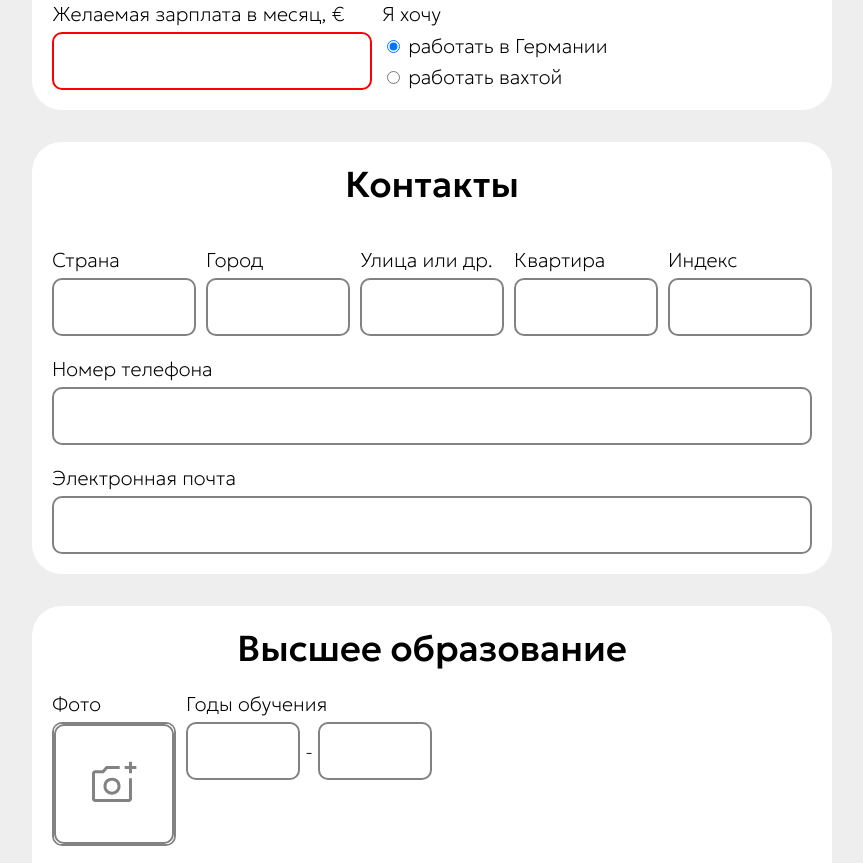
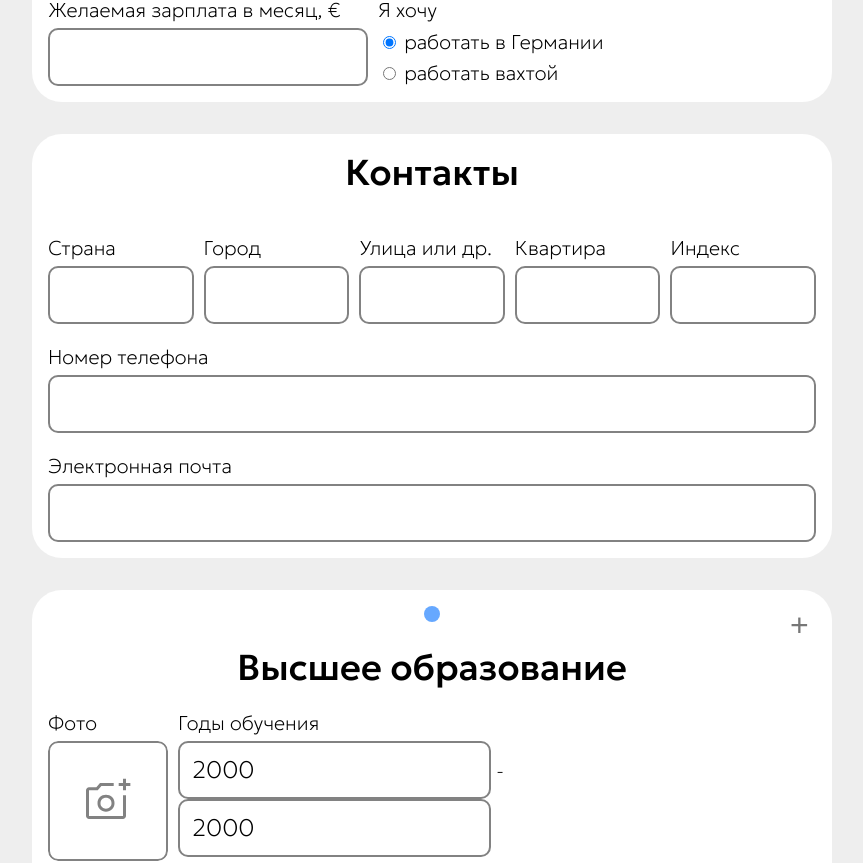
Before and after one commit to IgorSulj/jobsite, a SvelteKit app: page /form in a window 1280 px wide. Shown: the part 575-1438 px from the top of the page, without its empty margins (208-1071 px from the left). Built offline with nearby package versions, Linux system fonts and the light colour scheme.

Commit message:
Added education form

```diff
--- a/src/lib/forms/Form.svelte
+++ b/src/lib/forms/Form.svelte
@@ -8,7 +8,7 @@
 <style>
     .wrapper {
         background-color: white;
-        padding: 1.25rem;
+        padding: 1rem;
         border-radius: 1.875rem;
         max-width: 800px;
         flex-grow: 1;
--- /dev/null
+++ b/src/lib/forms/MultiForm.svelte
@@ -0,0 +1,99 @@
+<script lang="ts" generics="T">
+    import { createEventDispatcher } from 'svelte'
+
+    import type { Readable, Writable } from "svelte/store";
+    import Form from "./Form.svelte";
+
+    type ValidatedStore<T> = {
+        raw: Writable<T>,
+        valid: Readable<T | undefined>
+    }
+
+    export let dispatcher = createEventDispatcher<{
+        onstorechange: Writable<T>
+    }>()
+
+    export let createStore: (index: number) => ValidatedStore<T>
+    export let maxSize: number
+    export let stores: ValidatedStore<T>[] = [createStore(0)]
+
+    let index = 0
+    $: currentStore = stores[index]
+</script>
+<Form>
+    <svelte:fragment slot="header">
+        <div class="selector">
+            <div class="left">
+                {#if index > 0}
+                    <button on:click={() => {
+                        dispatcher('onstorechange', stores[index - 1].raw);
+                        index--
+                    }}>&lt;</button>
+                {/if}
+            </div>
+
+            <div class="status">
+                {#each stores as _, i (i)}
+                    <div class="store__status" class:active-store={i == index}></div>
+                {/each}
+            </div>
+            <div class="right">
+                {#if index == stores.length - 1 && stores.length < maxSize}
+                    <button on:click={() => {
+                        let newStore = createStore(index + 1)
+                        dispatcher('onstorechange', newStore.raw)
+                        stores.push(newStore)
+                        index++
+                    }}>+</button>
+                {:else if index < maxSize - 1}
+                    <button on:click={() => {
+                        dispatcher('onstorechange', stores[index + 1].raw)
+                        index++
+                    }}>{">"}</button>
+                {/if}
+            </div>
+        </div>
+        <slot name="header" />
+    </svelte:fragment>
+    <slot current={currentStore.raw} />
+</Form>
+
+<style>
+    .selector {
+        display: flex;
+    }
+
+    .selector button {
+        border: none;
+        background-color: transparent;
+        color: #777;
+        font-size: 2rem;
+        cursor: pointer;
+    }
+
+    .left {
+        width: 2rem;
+    }
+
+    .right {
+        width: 2rem;
+    }
+
+    .store__status {
+        width: 1rem;
+        height: 1rem;
+        background-color: #777;
+        border-radius: 50%;
+    }
+
+    .active-store {
+        background-color: hsl(214, 100%, 70%);
+    }
+
+    .status {
+        display: flex;
+        justify-content: center;
+        flex: 1 1 auto;
+        gap: 0.5rem;
+    }
+</style>
--- a/src/lib/forms/fields/NumberField.svelte
+++ b/src/lib/forms/fields/NumberField.svelte
@@ -3,22 +3,11 @@
 
     export let label: string = ''
     export let value: number = NaN
-
-    $: valueStr = isNaN(value) ? '' : value.toString()
-
-    function handleInput(e: any) {
-        value = parseFloat(e.target.value)
-    }
 </script>
 
 <div class="wrapper">
     <Input {label}>
-        <input type="text"
-        class:error={isNaN(value)}
-        inputmode="numeric"
-        on:input={handleInput}
-        value={valueStr}
-        >
+        <input type="number" bind:value>
     </Input>
 </div>
 
--- a/src/lib/forms/fields/PhotoField.svelte
+++ b/src/lib/forms/fields/PhotoField.svelte
@@ -5,14 +5,14 @@
     export let label: string
     export let files: FileList | undefined = undefined
 
-    let src: any = NoIcon
+    export let src: string = NoIcon
 
     $: {
         if (files && files[0]) {
             let reader = new FileReader()
             reader.onload = function() {
-                console.log(this.result)
-                src = this.result
+                if (this.result == null) return
+                src = this.result as string
             }
             reader.readAsDataURL(files[0])
         } else {
@@ -23,8 +23,8 @@
 
 <Input {label}>
     <input type="file" bind:files>
-    <div class="icon">
-        <img {src} alt="Нет иконки">
+    <div class="icon" class:not-empty={![NoIcon, ''].find(s => s == src)}>
+        <img src={src || NoIcon} alt="Нет иконки">
     </div>
 </Input>
 
@@ -35,11 +35,14 @@
 
     .icon {
         cursor: pointer;
-        border: 2px solid #828282;
         border-radius: 0.625rem;
         overflow: hidden; /* cut image */
         display: flex;
         align-items: center;
+    }
+
+    .icon.not-empty {
+        border: 2px solid #828282;
     }
 
     img {
--- a/src/lib/forms/fields/YearSpanField.svelte
+++ b/src/lib/forms/fields/YearSpanField.svelte
@@ -2,13 +2,16 @@
     import Input from "./Input.svelte";
 
     export let label: string
+
+    export let start: number = NaN
+    export let end: number = NaN
 </script>
 
 <Input {label}>
     <div>
-        <input type="text" class="year" size="5">
+        <input type="number" class="year" size="5" bind:value={start}>
         -
-        <input type="text" class="year" size="5">
+        <input type="number" class="year" size="5" bind:value={end}>
     </div>
 </Input>
 
--- a/src/routes/form/Contacts.svelte
+++ b/src/routes/form/Contacts.svelte
@@ -7,10 +7,11 @@
     import StringField from "$lib/forms/fields/StringField.svelte";
     import { contactsFormData } from "./forms";
 
-    let {country, city, street, flat, index, phone, email} = get(contactsFormData.raw)
-    let data = contactsFormData.raw
+    let formData = contactsFormData.raw
+    let country: string, city: string, street: string, flat: string, index: string, phone: string, email: string
+    ({country, city, street, flat, index, phone, email} = get(formData))
 
-    $: $data = {
+    $: $formData = {
         country,
         city,
         street,
--- a/src/routes/form/Education.svelte
+++ b/src/routes/form/Education.svelte
@@ -1,22 +1,61 @@
-<script>
+<script lang="ts">
     import Form from "$lib/forms/Form.svelte";
     import FormHeader from "$lib/forms/FormHeader.svelte";
+    import MultiForm from "$lib/forms/MultiForm.svelte";
     import InputRow from "$lib/forms/fields/InputRow.svelte";
     import PhotoField from "$lib/forms/fields/PhotoField.svelte";
     import StringField from "$lib/forms/fields/StringField.svelte";
     import YearSpanField from "$lib/forms/fields/YearSpanField.svelte";
+    import { get, type Writable } from "svelte/store";
+    import { createEducationStore, getLocalStorageStore } from "./forms";
+    import { beforeUpdate } from "svelte";
 
+    let currentStoreRaw: ReturnType<typeof createEducationStore>['raw'] = createEducationStore(0).raw
+
+    let photo = ''
+    let start: number = 2023
+    let end: number = 2023
+    let name = ''
+    let specialization = ''
+    let qualification = '';
+
+    ({photo, start, end, name, specialization, qualification} = get(getLocalStorageStore("form:education:0", {
+        photo,
+        start,
+        end,
+        name,
+        specialization,
+        qualification
+    })))
+
+
+    $: {
+        currentStoreRaw?.set({
+            photo,
+            start,
+            end,
+            name,
+            specialization,
+            qualification
+        })
+    }
 </script>
 
-<Form>
+<MultiForm createStore={createEducationStore}
+            maxSize={3}
+            on:onstorechange={e => {
+                let data = get(e.detail);
+                ({photo, start, end, name, specialization, qualification} = data)
+                currentStoreRaw = e.detail
+            }}>
     <FormHeader slot="header">
         Высшее образование
     </FormHeader>
     <InputRow>
-        <PhotoField label="Фото" />
-        <YearSpanField label="Годы обучения" />
+        <PhotoField label="Фото" bind:src={photo} />
+        <YearSpanField label="Годы обучения" bind:start bind:end />
     </InputRow>
-    <StringField label="Название УЗ" />
-    <StringField label="Специальность" />
-    <StringField label="Квалификация" />
-</Form>
+    <StringField label="Название УЗ" bind:value={name} />
+    <StringField label="Специальность" bind:value={specialization} />
+    <StringField label="Квалификация" bind:value={qualification} />
+</MultiForm>
--- a/src/routes/form/FormWrapper.svelte
+++ b/src/routes/form/FormWrapper.svelte
@@ -3,14 +3,6 @@
     import Personal from "./Personal.svelte";
     import Contacts from "./Contacts.svelte";
     import Education from "./Education.svelte";
-
-    const personal = personalFormData.valid
-    const contacts = contactsFormData.valid
-
-    const data = {
-        personal: $personal,
-        contacts: $contacts
-    }
 </script>
 
 <div class="wrapper">
--- a/src/routes/form/Personal.svelte
+++ b/src/routes/form/Personal.svelte
@@ -3,15 +3,18 @@
     import Form from "$lib/forms/Form.svelte";
     import FormHeader from "$lib/forms/FormHeader.svelte";
     import DateField from "$lib/forms/fields/DateField.svelte";
-    import FamilyStatusInput from "$lib/forms/fields/FamilyStatusInput.svelte";
+    import FamilyStatusInput, { type FamilyStatus } from "$lib/forms/fields/FamilyStatusInput.svelte";
     import InputRow from "$lib/forms/fields/InputRow.svelte";
     import NumberField from "$lib/forms/fields/NumberField.svelte";
     import RadioField from "$lib/forms/fields/RadioField.svelte";
     import StringField from "$lib/forms/fields/StringField.svelte";
     import { personalFormData } from "./forms";
 
-    let {russianName, englishName, birthday, familyStatus, salary, wantedJob} = get(personalFormData.raw)
     const formData = personalFormData.raw
+
+    let russianName: string, englishName: string, birthday: string, familyStatus: FamilyStatus, salary: number, wantedJob: string;
+
+    ({russianName, englishName, birthday, familyStatus, salary, wantedJob} = get(formData))
 
     $: $formData = {
         russianName,
--- a/src/routes/form/forms.ts
+++ b/src/routes/form/forms.ts
@@ -66,3 +66,16 @@ export const contactsFormData = withValidation(
         email: ''
     })
 )
+
+export function createEducationStore(index: number) {
+    return withValidation(
+        getLocalStorageStore(`form:education:${index}`, {
+            photo: '',
+            start: 2000,
+            end: 2000,
+            name: '',
+            specialization: '',
+            qualification: ''
+        })
+    )
+}
```
